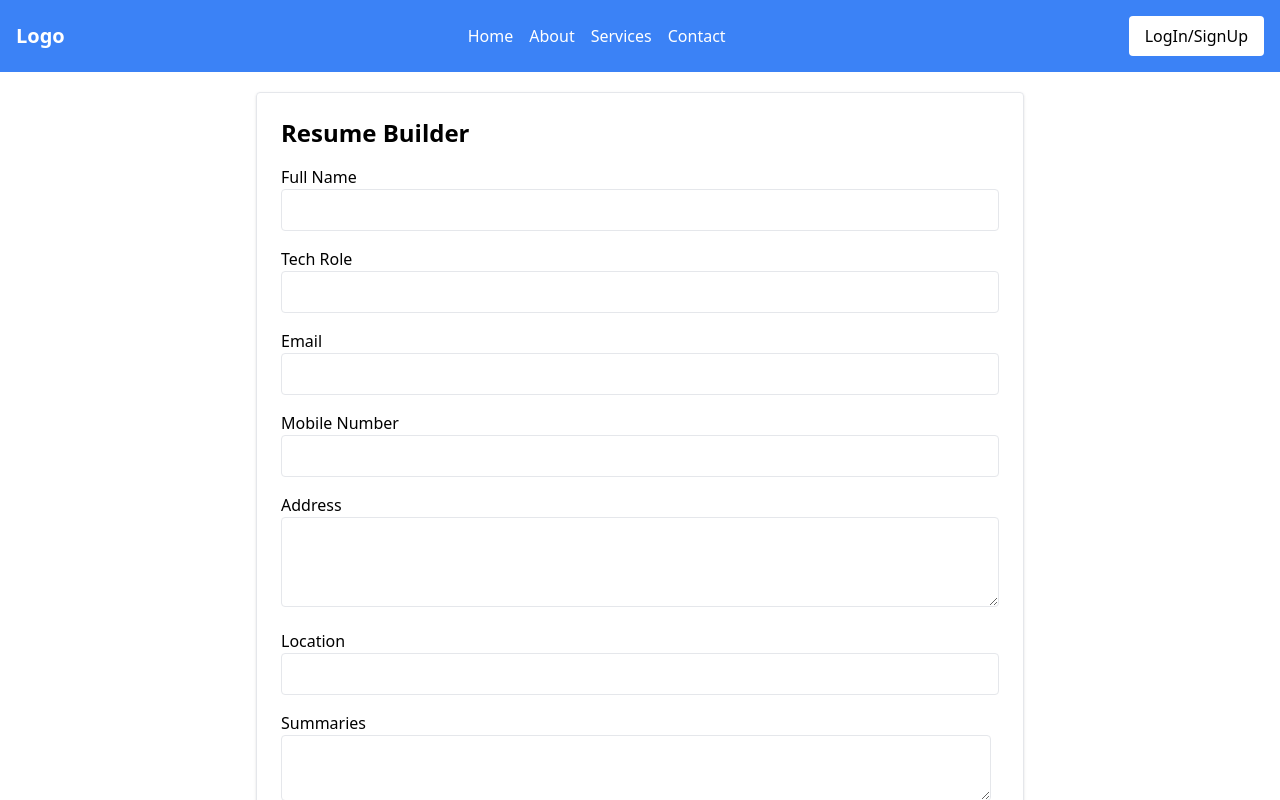
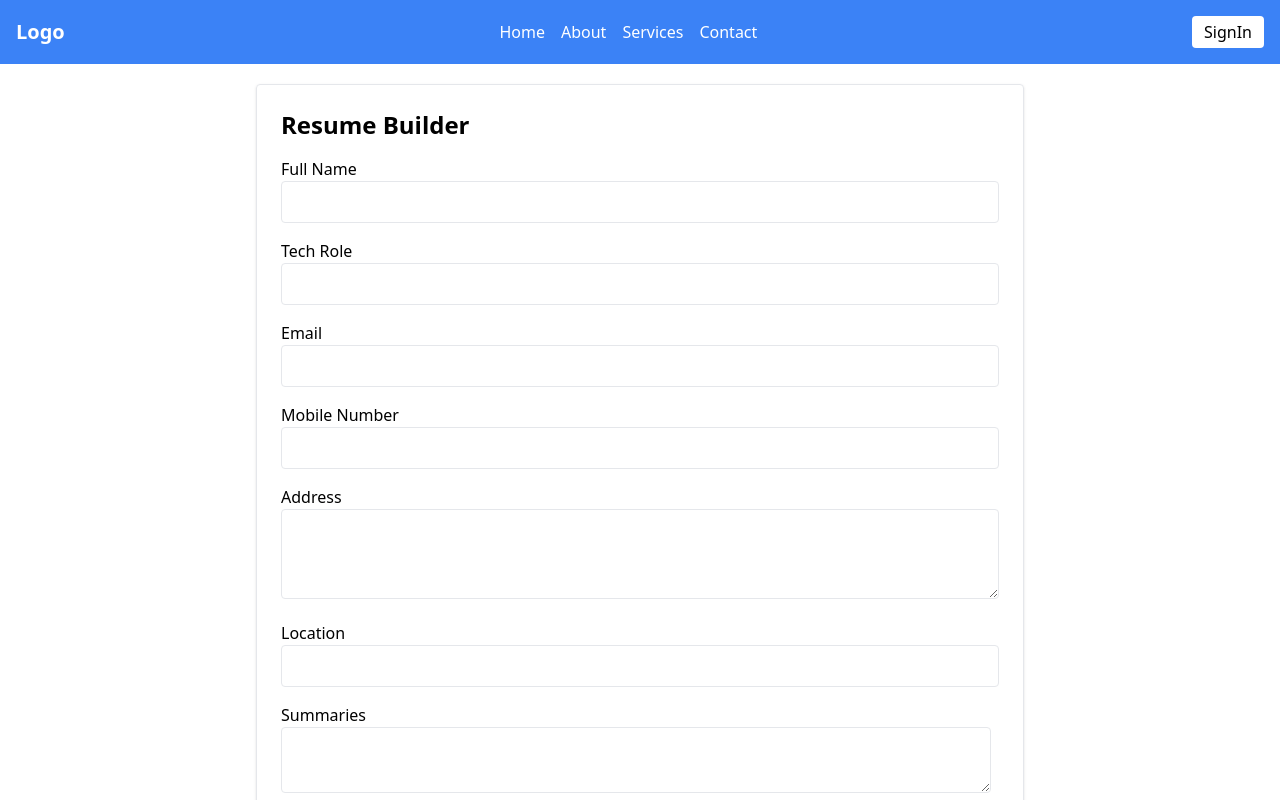
Before and after one commit to lokeshkavisth/CVWiz, a React (Vite) app: page /resume in a window 1280 px wide. Shown: the top 800 px of the page. Built offline with nearby package versions, Linux system fonts and the light colour scheme.

Commit message:
[feat]: add authentication

```diff
--- /dev/null
+++ b/src/components/auth/Profile.jsx
@@ -0,0 +1,19 @@
+import { useAuth0 } from "@auth0/auth0-react";
+import React from "react";
+
+const Profile = () => {
+  const { user, isAuthenticated, isLoading } = useAuth0();
+
+  if (isLoading) {
+    return <div>Loading...</div>;
+  }
+
+  return (
+    isAuthenticated && <div className="flex items-center gap-2">
+        <img src={user.picture} alt={user.nickname} className="w-8 aspect-square rounded-full"/>
+        <h2 className="capitalize text-white font-semibold">Hello, {user.nickname}</h2>
+        </div>
+  );
+};
+
+export default Profile;
--- /dev/null
+++ b/src/components/auth/SignIn.jsx
@@ -0,0 +1,11 @@
+import { useAuth0 } from "@auth0/auth0-react";
+import React from "react";
+import SecondryBtn from "../ui/SecondryBtn";
+
+const SignIn = () => {
+  const { loginWithRedirect } = useAuth0();
+
+  return <SecondryBtn type='button' title='SignIn' onClick={() => loginWithRedirect()}  className={'bg-white text-black font-medium'}/>
+};
+
+export default SignIn;
--- /dev/null
+++ b/src/components/auth/SignOut.jsx
@@ -0,0 +1,13 @@
+import { useAuth0 } from "@auth0/auth0-react";
+import React from "react";
+import SecondryBtn from "../ui/SecondryBtn";
+
+const SignOut = () => {
+  const { logout } = useAuth0();
+
+  return (
+   <SecondryBtn type='button' title='SignOut' onClick={() => logout({ logoutParams: { returnTo: window.location.origin } })} className={'bg-white text-black font-medium'}/>
+  );
+};
+
+export default SignOut;
--- a/src/components/ui/Navbar.jsx
+++ b/src/components/ui/Navbar.jsx
@@ -3,6 +3,9 @@ import { Link } from 'react-router-dom';
 import Logo from '../Logo';
 import { useAuth0 } from '@auth0/auth0-react';
 import PrimaryBtn from './PrimaryBtn';
+import SignOut from '../auth/SignOut';
+import SignIn from '../auth/SignIn';
+import Profile from '../auth/Profile';
 
 //  navbar links data
 const navMenu = [
@@ -14,7 +17,7 @@ const navMenu = [
 
 const Navbar = () => {
 
-const { loginWithRedirect, logout, isAuthenticated, user } = useAuth0();
+   const { user, isAuthenticated, isLoading } = useAuth0();
 
     const navLinks = navMenu.map(({id, title, path}) => (
 
@@ -39,24 +42,10 @@ const { loginWithRedirect, logout, isAuthenticated, user } = useAuth0();
 
       {/* Sign Up Button */}
       <div className="flex items-center space-x-4">
-        {isAuthenticated ? (
-          <>
-            <img
-              src={user.picture}
-              alt={user.name}
-              className="h-8 w-8 rounded-full"
-            />
-            <span className="text-white">{user.nickname}</span>
-            <PrimaryBtn type='button' title='Logout' onClick={() => logout({ returnTo: window.location.origin })} className={'bg-white text-black'}/>
-            </>
-        ) : (
-          <PrimaryBtn type='button' title='LogIn/SignUp'  onClick={() => loginWithRedirect()} className={'bg-white text-black'}/>
-        )}
+
+{isAuthenticated ? <SignOut/> : <SignIn/>}
+ <Profile/>
       </div>
-
-
-
-
     </nav>
   );
 };
--- a/src/components/ui/SecondryBtn.jsx
+++ b/src/components/ui/SecondryBtn.jsx
@@ -1,10 +1,11 @@
 import React from 'react'
+import { twMerge } from 'tailwind-merge'
 
 const SecondryBtn = (props) => {
   return (
     <button
               {...props}
-              className="bg-green-500 text-white px-3 py-1 rounded hover:bg-green-600"
+              className={twMerge("bg-green-500 text-white px-3 py-1 rounded hover:bg-green-600", props.className)}
             >
               {props.title}
             </button>
--- a/src/main.jsx
+++ b/src/main.jsx
@@ -6,9 +6,8 @@ import { BrowserRouter } from 'react-router-dom'
 import { Auth0Provider } from '@auth0/auth0-react'
 
 ReactDOM.createRoot(document.getElementById('root')).render(
+
   <React.StrictMode>
-    <BrowserRouter>
-
 <Auth0Provider
     domain="dev-z1igfww8hduh0giq.us.auth0.com"
     clientId="476Q1SkmSFLxmti6NYyuelRFq4ctrE98"
@@ -16,10 +15,11 @@ ReactDOM.createRoot(document.getElementById('root')).render(
       redirect_uri: window.location.origin
     }}
     useRefreshTokens={true}
-     cacheLocation="localstorage"
-  >
+    cacheLocation="localstorage"
+    >
+      <BrowserRouter>
     <App />
+    </BrowserRouter>
   </Auth0Provider>
-    </BrowserRouter>
-  </React.StrictMode>,
+  </React.StrictMode>
 )
```
